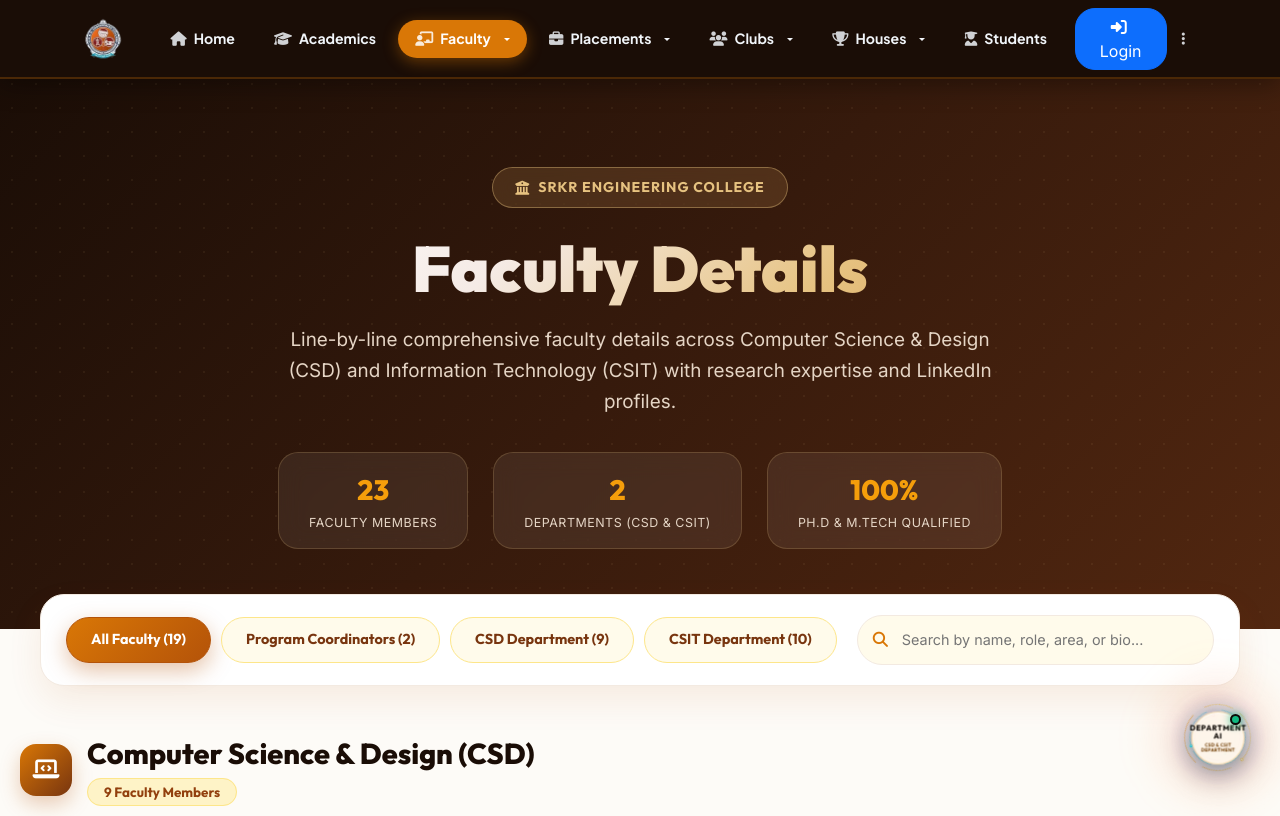
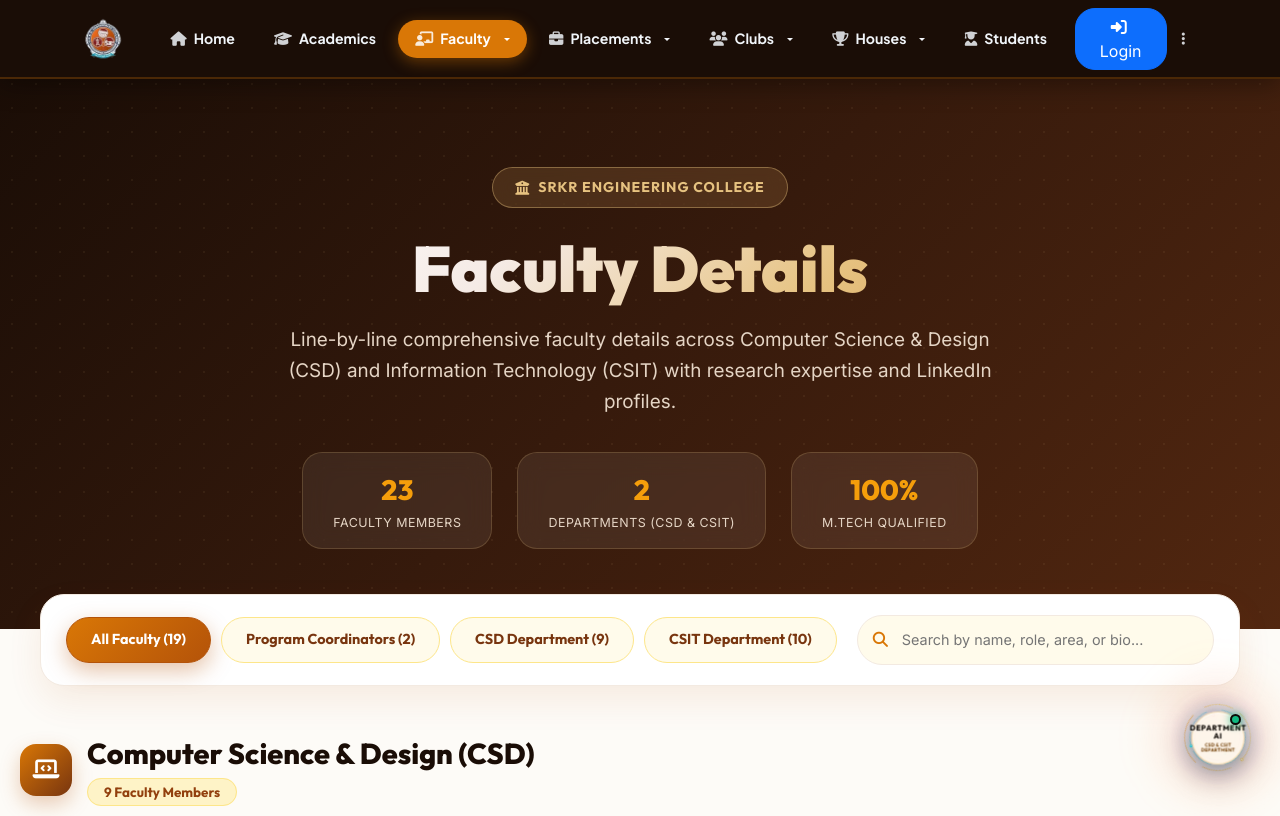
Before and after one commit to vakapallimukesh/CSD-CSIT, a PHP site: page /faculty.php in a window 1280 px wide. Shown: the top 816 px of the page. Run offline with PHP 8.4, Linux system fonts and the light colour scheme; data comes from the database, SQL or seed files in the repository.

Commit message:
Update faculty stat label to 100% M.Tech Qualified

```diff
--- a/faculty.php
+++ b/faculty.php
@@ -594,7 +594,7 @@ if (session_status() === PHP_SESSION_NONE) session_start();
                 </div>
                 <div class="stat-card">
                     <div class="stat-value">100%</div>
-                    <div class="stat-label">Ph.D & M.Tech Qualified</div>
+                    <div class="stat-label">M.Tech Qualified</div>
                 </div>
             </div>
         </div>
```
